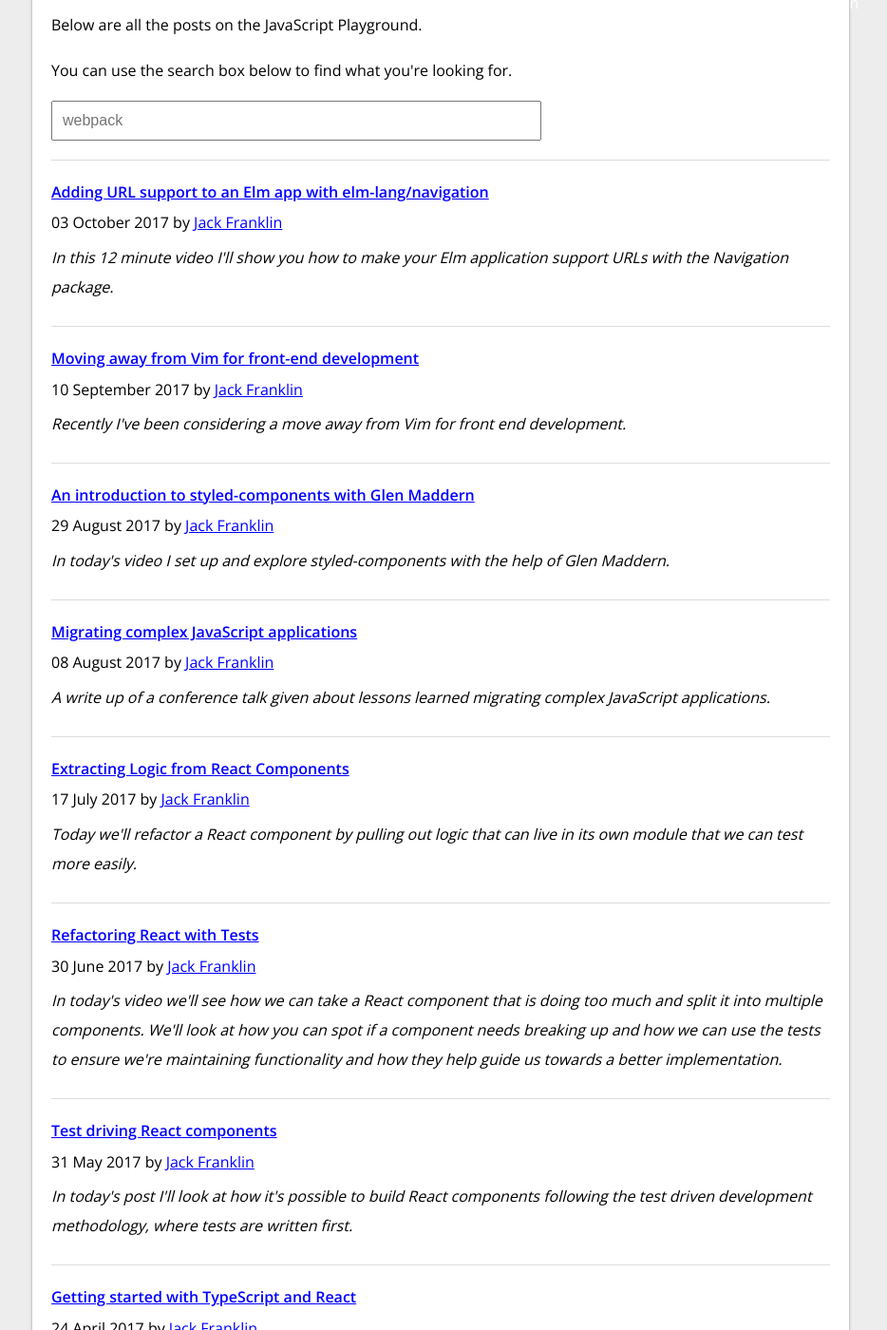
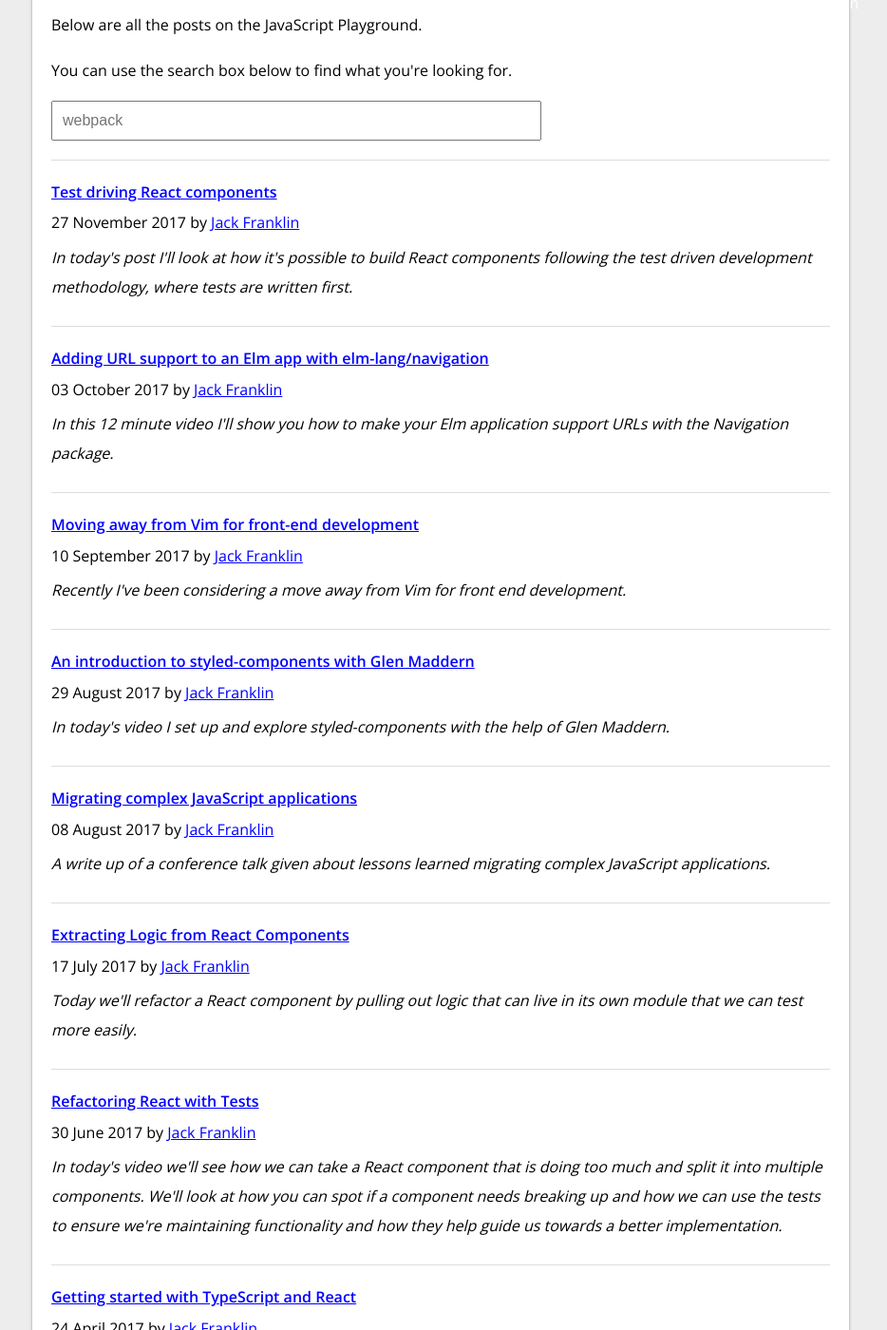
Before and after one commit to jackfranklin/javascriptplayground.com, a Jekyll site: the page built from archives.html, in a window 1280 px wide and 1400 px high, scrolled down 237 px. Shown: the whole window at 95% size, without its empty margins (176-1110 px from the left). Built offline with Jekyll 4.4.1, drawn with Linux system fonts in a browser that asks for light colours; comment, search, counter and statistics services are not loaded.

Commit message:
Update file name with new date.

````diff
--- a/_posts/2017-05-31-test-driving-react-components.md
+++ b/_posts/2017-11-27-test-driving-react-components.md
@@ -2,7 +2,7 @@
 layout: post
 title: Test driving React components
 intro: In today's post I'll look at how it's possible to build React components following the test driven development methodology, where tests are written first.
-githubPath: 2017-05-31-test-driving-react-components
+githubPath: 2017-11-27-test-driving-react-components
 ---
 
 In today's post I'm going to look further into how you might build React components by following a test driven development (TDD) approach. That is, we'll write the tests first, watch them fail, and then build the React component out to fix the tests, before then writing more. We'll then consider how we can refactor code and pull logic out of components into plain old JavaScript objects (POJOs).
@@ -27,7 +27,7 @@ Let's first build a component that takes a `name` prop and renders `<p>Hello, na
 
 
 ```jsx
-import React from 'react';
+import React from 'react'
 import Hello from './Hello';
 import { shallow } from 'enzyme';
 
````
